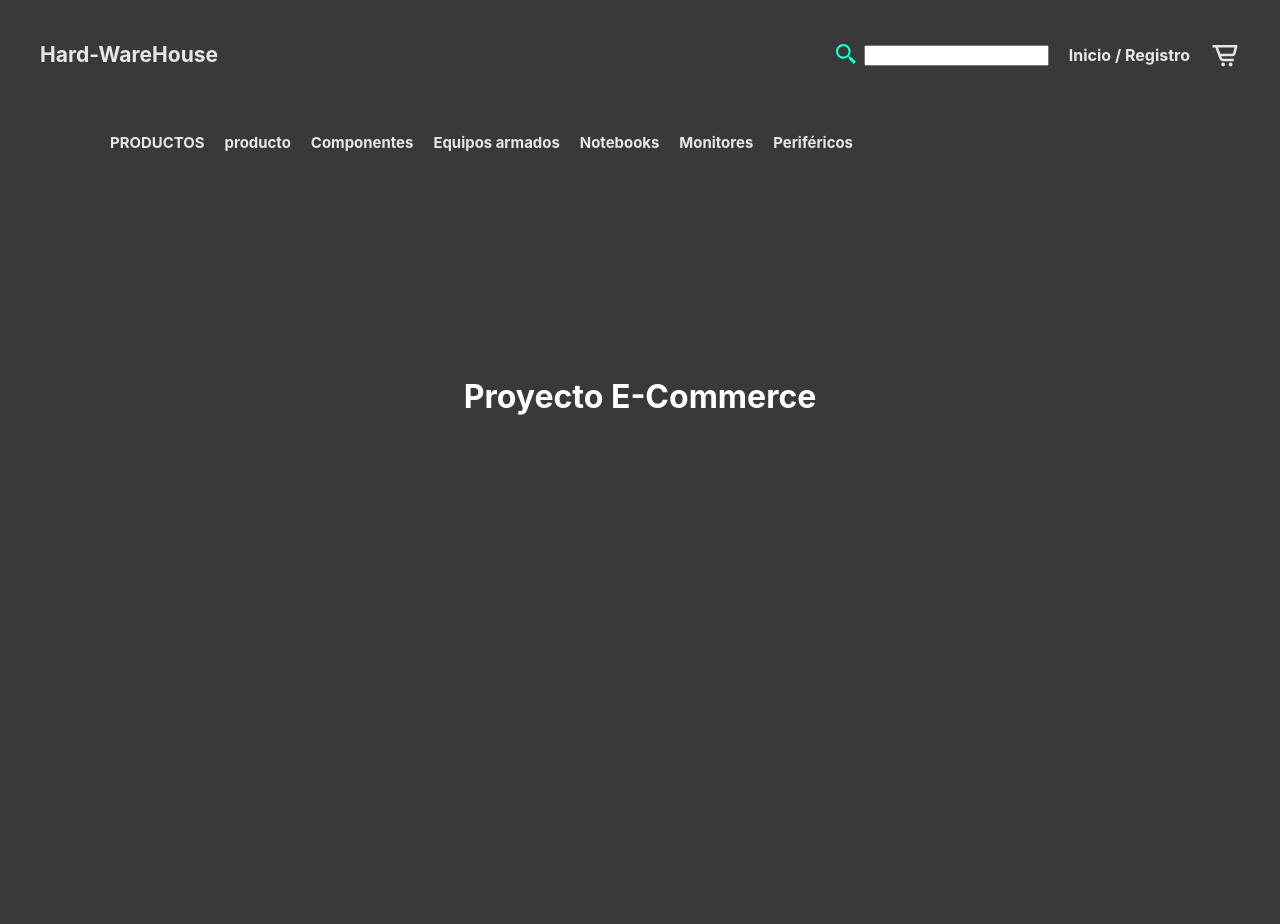
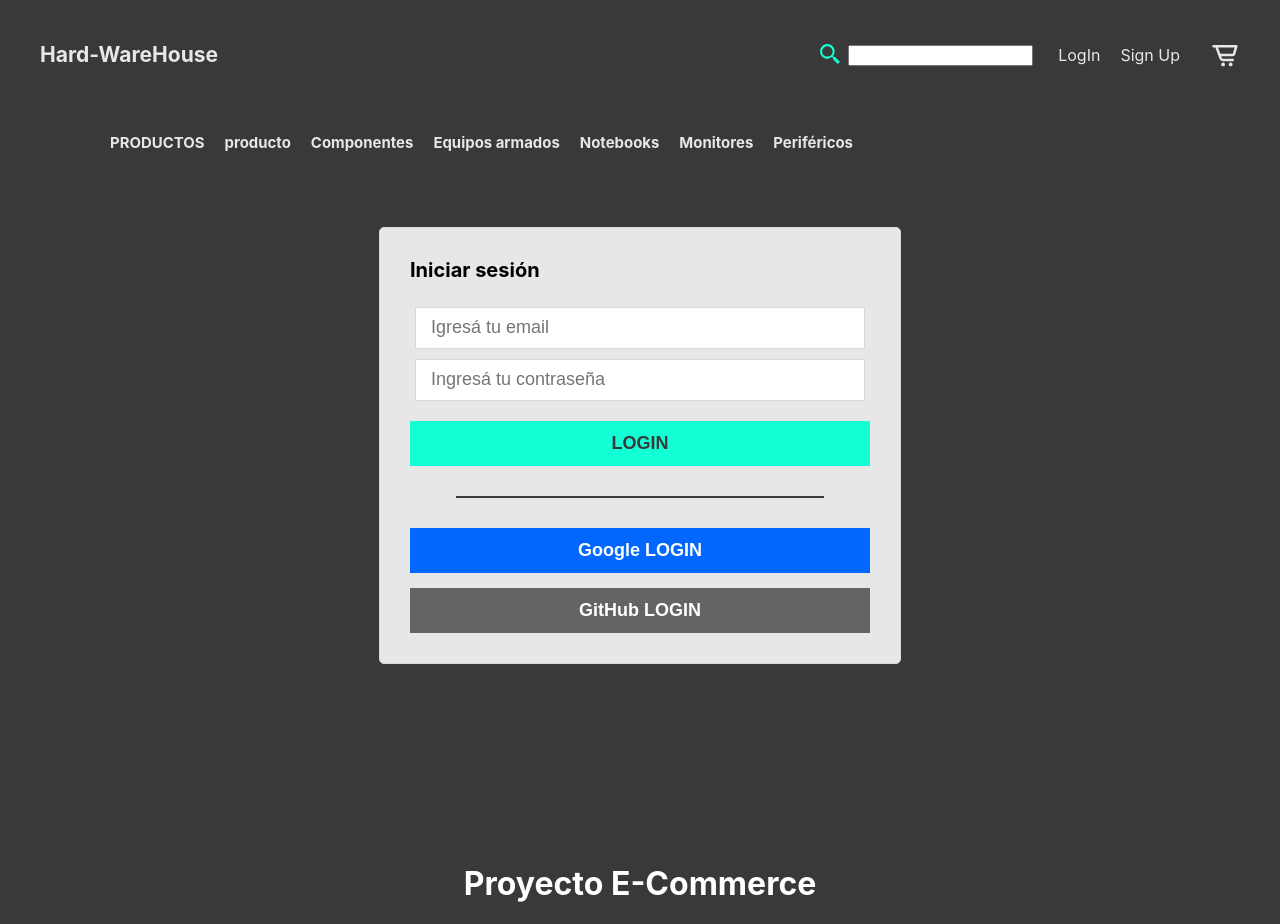
Before and after one commit to Santiago-Orlando/Hard-Warehouse, a React (Create React App) app: page /login in a window 1280 px wide. Before the commit the page ends 800 px from the top, so only its background shows below. Built offline with nearby package versions, Linux system fonts and the light colour scheme.

Commit message:
registro y login components

```diff
--- a/src/App.js
+++ b/src/App.js
@@ -1,27 +1,28 @@
-import { Routes, Route } from 'react-router'
-import Product from "./components/Product"
-import Navbar from './components/Navbar'
+import { Routes, Route } from "react-router";
+import Product from "./components/Product";
+import Navbar from "./components/Navbar";
+import Hero from "./components/Hero";
+import Login from "./components/Login";
+import Registro from './components/Registro'
 
 
-import './App.css';
-
+import "./App.css";
 
 function App() {
   return (
-    <div >
+    <div>
       <Navbar />
       <Routes>
-      <Route path='/' element={'HOME'} />
-        <Route path='/productos' element={'Productos'} />
-        <Route path='/componentes' element={'Componentes'} />
-        <Route path='/equipos_armados' element={'Equipos armados'} />
-        <Route path='/notebooks' element={'notebooks'} />
-        <Route path='/monitores' element={'Monitores'} />
-        <Route path='/perifericos' element={'Perifericos'} />
-
-        <Route path='/producto' element={<Product/>} />
-
-
+        <Route path='/login' element={<Login />}/>
+        <Route path='/registro' element={<Registro />}/>
+        <Route path="/" element={<Hero />} />
+        <Route path="/productos" element={"Productos"} />
+        <Route path="/componentes" element={"Componentes"} />
+        <Route path="/equipos_armados" element={"Equipos armados"} />
+        <Route path="/notebooks" element={"notebooks"} />
+        <Route path="/monitores" element={"Monitores"} />
+        <Route path="/perifericos" element={"Perifericos"} />
+        <Route path="/producto" element={<Product />} />
       </Routes>
 
       <h1> Proyecto E-Commerce</h1>
--- /dev/null
+++ b/src/components/Hero.jsx
@@ -0,0 +1,21 @@
+import React from "react";
+import video from '../resources/img/video.png'
+
+
+export default function Hero() {
+  return <div className="hero">
+        <div className="heroContainer">
+            <div className="heroInfo">
+                <h6>Producto DESTACADO del Mes</h6>
+                <h2>Placa RPX ultraGame 69k</h2>
+                <p>Desempeño mejorado para ICQ, mIRC y Arcanoid.</p>
+                <button className="heroBtn" >COMPRAR</button>
+
+                </div>
+            <div className="heroImage">
+                <img src={video} alt="video" />
+                </div>
+            </div>
+
+      </div>;
+}
--- /dev/null
+++ b/src/components/Login.jsx
@@ -0,0 +1,43 @@
+import React, {useContext} from "react";
+import useInput from "../hooks/useInput";
+import axios from "axios";
+import { useNavigate } from "react-router";
+
+
+const Login = () => {
+  const navigate = useNavigate();
+  const email = useInput();
+  const password = useInput();
+
+  /* const user = useContext(UserContext) */
+
+  const handleSubmit = (event) => {
+    event.preventDefault();
+  /*   axios
+      .post("./api/login", { email: email.value, password: password.value })
+      .then((res) => res.data)
+      .then((newUser) => {
+        user.setUser(newUser)
+        console.log(user.user)
+        alert("Logeo Exitoso");
+        navigate("/");
+
+      }); */
+  };
+
+  return (
+    <div className="loginContainer">
+      <h2>Iniciar sesión</h2>
+      <form className="logForm" onSubmit={handleSubmit}>
+        <input className="logInputs" {...email} type="text" placeholder="Igresá tu email" />
+        <input className="logInputs" {...password} type="password" placeholder="Ingresá tu contraseña" />
+        <button className="logBtn" type="submit">LOGIN</button>
+        <div></div>
+        <button className="logBtnGoogle">Google LOGIN</button>
+        <button className="logBtnGit">GitHub LOGIN</button>
+      </form>
+    </div>
+  );
+};
+
+export default Login;
--- a/src/components/Navbar.jsx
+++ b/src/components/Navbar.jsx
@@ -1,15 +1,24 @@
 import { Link } from "react-router-dom";
 import { BiCartAlt, BiSearchAlt2 } from "react-icons/bi";
 
+const Navbar = () => {
+
+  const user = false
+
+  const logOut = (event) => {
+    event.preventDefault();
+    alert('Deslogueo')
 
 
-const Navbar = () => {
+  };
+
+
   return (
     <nav>
       <div className="navbarContainer">
         <div className="navbar">
           <div className="logo">
-            <Link to='/' className="categorias">
+            <Link to="/" className="categorias">
               <h3>Hard-WareHouse</h3>
             </Link>
           </div>
@@ -18,7 +27,22 @@ const Navbar = () => {
             <form>
               <input type="text" />
             </form>
-            <h4>Inicio / Registro</h4>
+            {user ? (
+              <button onClick={logOut} className="logOut">
+                LogOut
+              </button>
+            ) : (
+              <Link className="log_reg" to="login">
+                LogIn
+              </Link>
+            )}
+            {user ? (
+              <h3>{user.name}</h3>
+            ) : (
+              <Link className="log_reg" to="registro">
+                Sign Up
+              </Link>
+            )}
             <BiCartAlt className="cartIcon" />
           </div>
         </div>
--- /dev/null
+++ b/src/components/Registro.jsx
@@ -0,0 +1,61 @@
+import React from "react";
+import useInput from "../hooks/useInput";
+import axios from "axios";
+import { useNavigate } from "react-router";
+
+const Registro = () => {
+  const navigate = useNavigate();
+  const nombre = useInput();
+  const apellido = useInput();
+  const email = useInput();
+  const password = useInput();
+
+  const handleSubmit = (event) => {
+    event.preventDefault();
+    /* axios
+      .post("./api/register", { nombre:nombre.value, apellido: apellido.value, email: email.value, password: password.value })
+      .then((res) => res.data)
+      .then((newUser) => {
+        alert("Registro exitoso");
+        navigate("/login");
+        console.log(newUser);
+      }); */
+  };
+
+  return (
+    <div className="loginContainer">
+      <h2>Registrarme</h2>
+      <form className="logForm" onSubmit={handleSubmit}>
+        <input
+          className="logInputs"
+          {...nombre}
+          type="text"
+          placeholder="Ingresá tu nombre"
+        />
+        <input
+          className="logInputs"
+          {...apellido}
+          type="text"
+          placeholder="Ingresá tu apellido"
+        />
+        <input
+          className="logInputs"
+          {...email}
+          type="text"
+          placeholder="Ingresá un email"
+        />
+        <input
+          className="logInputs"
+          {...password}
+          type="password"
+          placeholder="Definí una contraseña"
+        />
+        <button className="logBtn" type="submit">
+          REGISTRARME
+        </button>
+      </form>
+    </div>
+  );
+};
+
+export default Registro;
--- /dev/null
+++ b/src/hooks/useInput.js
@@ -0,0 +1,14 @@
+import { useState } from "react";
+
+const useInput = () => {
+  const [value, setValue] = useState("");
+
+  const onChange = (event) => {
+    setValue(event.target.value);
+
+  };
+
+  return { value, onChange };
+};
+
+export default useInput;
--- a/src/index.css
+++ b/src/index.css
@@ -57,6 +57,10 @@ h1 {
   margin-left: 20px;
 }
 
+.cartNavContainer form {
+  margin-right: 15px;
+}
+
 .cartIcon {
   font-size: 30px;
   margin-left: 20px;
@@ -71,3 +75,170 @@ h1 {
   display: flex;
   align-items: center;
 }
+
+.log_reg {
+  text-decoration: none;
+  color: rgb(231, 231, 231);
+  margin: 0 10px;
+  font-size: 16px;
+  font-weight: 400;
+}
+
+.log_reg:hover {
+  cursor: pointer;
+  color: #13ffd5;
+}
+
+.hero {
+  width: 100%;
+  height: 500px;
+  background-color: rgb(231, 231, 231);
+}
+.heroContainer {
+  width: 1200px;
+  margin: 0 auto;
+  display: flex;
+}
+
+.heroInfo {
+  width: 50%;
+  display: flex;
+  flex-direction: column;
+  justify-content: center;
+}
+
+.heroInfo h6,
+h2,
+p {
+  margin: 5px;
+}
+
+.heroInfo h2 {
+  font-size: 40px;
+}
+
+.heroBtn {
+  width: 110px;
+  height: 30px;
+  margin-top: 20px;
+  background-color: #13ffd5;
+  color: #393939;
+  font-weight: 600;
+  border: none;
+}
+
+.heroBtn:hover {
+  cursor: pointer;
+  background-color: #66ffe3;
+}
+
+.heroImage {
+  width: 50%;
+}
+
+.heroImage img {
+  margin-top: -20px;
+  margin-left: -40px;
+  width: 130%;
+}
+
+.overlay {
+  width: 100vw;
+  height: 100vw;
+  top: 0;
+  left: 0;
+  z-index: 2;
+  background-color: rgba(255, 255, 255, 0.3);
+}
+
+.loginContainer {
+  padding: 10px;
+  display: flex;
+  flex-direction: column;
+  margin: 50px auto;
+  width: 500px;
+  background-color: rgb(231, 231, 231);
+  border: 1px solid rgb(216, 216, 216);
+
+  border-radius: 5px;
+}
+
+.loginContainer > h2 {
+  font-size: 20px;
+  display: inline-block;
+  margin-bottom: 0;
+  margin-left: 20px;
+  margin-top: 20px;
+}
+
+.loginContainer div {
+  margin: 30px auto;
+  width: 80%;
+  border-top: #393939 solid 2px;
+}
+
+.logForm {
+  padding: 20px;
+  display: flex;
+  flex-direction: column;
+}
+
+.logInputs {
+  display: inline-block;
+  margin: 5px;
+
+  border: 1px solid rgb(216, 216, 216);
+
+  font-size: 18px;
+
+  height: 30px;
+  padding: 5px 15px;
+}
+
+.logBtn {
+  color: #393939;
+  height: 45px;
+  border: none;
+
+  background-color: #13ffd5;
+  display: inline-block;
+  margin-top: 15px;
+  font-weight: 600;
+  font-size: 18px;
+}
+
+.logBtn:hover {
+  cursor: pointer;
+  background-color: #66ffe3;
+}
+
+.logBtnGoogle {
+  color: #ffffff;
+  height: 45px;
+  border: none;
+
+  background-color: #0167ff;
+  display: inline-block;
+  font-weight: 600;
+  font-size: 18px;
+}
+.logBtnGoogle:hover {
+  cursor: pointer;
+  background-color: #2a7fff;
+}
+
+.logBtnGit {
+  color: #ffffff;
+  height: 45px;
+  border: none;
+  margin-top: 15px;
+  background-color: #646464;
+  display: inline-block;
+  font-weight: 600;
+  font-size: 18px;
+}
+
+.logBtnGit:hover {
+  cursor: pointer;
+  background-color: #858585;
+}
```
Also changed, not shown: src/resources/img/video.png (added).
